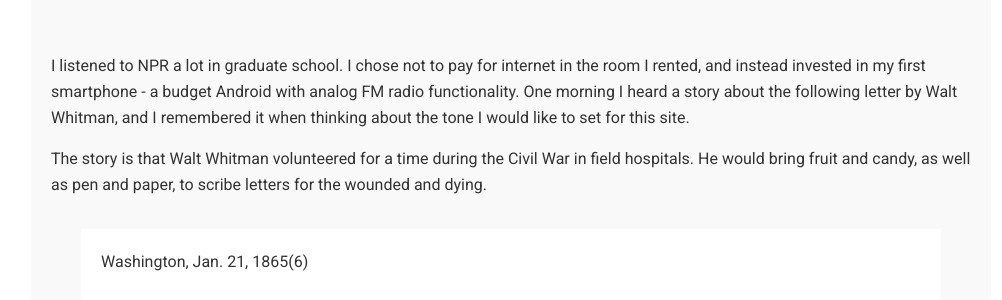
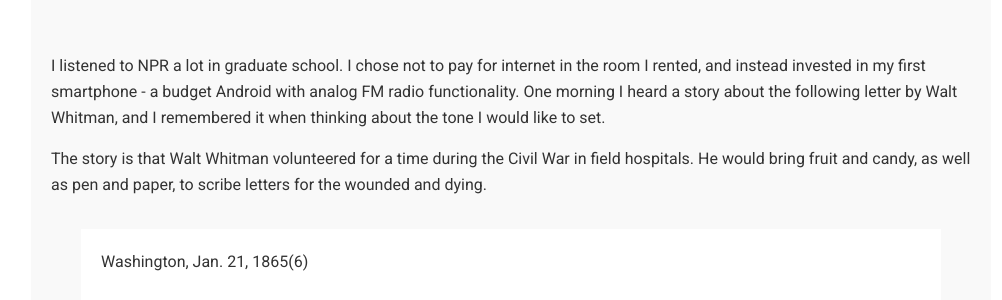
Before and after one commit to overheardonearth/overheardonearth.github.io, a Jekyll site: the page built from _posts/2019-07-25-on-the-radio.html, in a window 1280 px wide. Shown: the part 223-523 px from the top of the page, without its empty margins (129-1131 px from the left). Built offline with Jekyll 4.4.1, drawn with Linux system fonts in a browser that asks for light colours; comment, search, counter and statistics services are not loaded.

Commit message:
Update 2019-07-25-on-the-radio.html

```diff
--- a/_posts/2019-07-25-on-the-radio.html
+++ b/_posts/2019-07-25-on-the-radio.html
@@ -5,7 +5,7 @@ comments: true
 date: 2019-07-25
 ---
 <p>
-    I listened to NPR a lot in graduate school. I chose not to pay for internet in the room I rented, and instead invested in my first smartphone - a budget Android with analog FM radio functionality. One morning I heard a story about the following letter by Walt Whitman, and I remembered it when thinking about the tone I would like to set for this site.
+    I listened to NPR a lot in graduate school. I chose not to pay for internet in the room I rented, and instead invested in my first smartphone - a budget Android with analog FM radio functionality. One morning I heard a story about the following letter by Walt Whitman, and I remembered it when thinking about the tone I would like to set.
 </p>
 
 <p>
```
